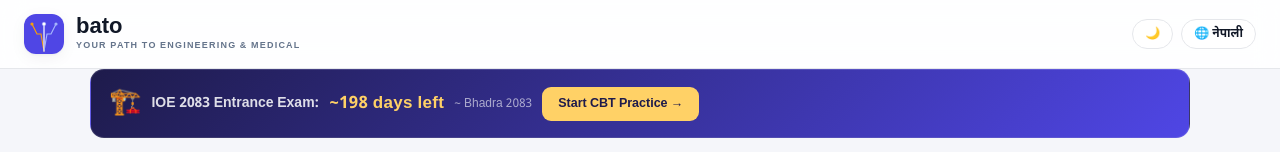
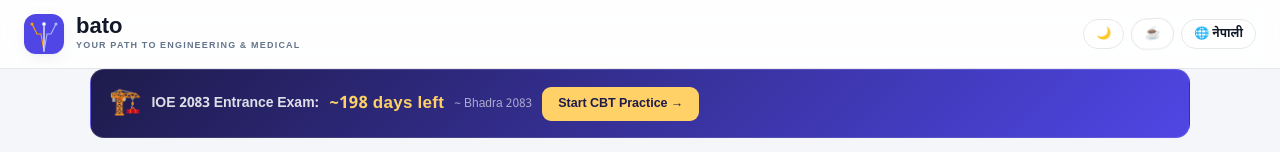
Before and after one commit to harmless-beep/bato, a Next.js app: page / in a window 1280 px wide. Shown: the top 152 px of the page. Built offline with nearby package versions, Linux system fonts and the light colour scheme.

Commit message:
support button in topbar (☕ wiggles), self-contained modal; removed bottom bar

```diff
--- a/app/components/ui.tsx
+++ b/app/components/ui.tsx
@@ -124,6 +124,53 @@ export function ThemeToggle() {
   )
 }
 
+// ── Support button + QR modal (self-contained) ─────────────────────────────
+export function SupportButton() {
+  const { lang } = useLang()
+  const isNe = lang === 'ne'
+  const [open, setOpen] = useState(false)
+  return (
+    <>
+      <button
+        className="lang-toggle support-btn"
+        onClick={() => setOpen(true)}
+        title={isNe ? 'साथ दिनुहोस्' : 'Support us'}
+        aria-label="Support us"
+      >
+        ☕
+      </button>
+      {open && (
+        <div className="support-modal" onClick={() => setOpen(false)}>
+          <div className="support-modal-card" onClick={e => e.stopPropagation()}>
+            <button className="support-close" onClick={() => setOpen(false)} aria-label="Close">✕</button>
+            <div className="support-hearts">
+              <span>☕</span><span>❤️</span><span>☕</span>
+            </div>
+            <div className="support-thanks">
+              {isNe ? 'धन्यवाद! 🙏' : 'Thank you! 🙏'}
+            </div>
+            <div className="support-thanks-sub">
+              {isNe
+                ? 'तपाईंको साथले बाटोलाई जीवित राख्छ।'
+                : 'Your support keeps बाटो alive.'}
+            </div>
+            <div className="support-qr-big">
+              {/* eslint-disable-next-line @next/next/no-img-element */}
+              <img src="/bato/qr-donate.png" alt="Donate QR" />
+            </div>
+            <div className="support-scan">
+              {isNe ? 'QR scan गरेर दान गर्नुहोस्' : 'Scan the QR to donate'}
+            </div>
+            <button className="btn btn-gold btn-sm" onClick={() => setOpen(false)}>
+              {isNe ? 'बन्द गर्नुहोस्' : 'Close'}
+            </button>
+          </div>
+        </div>
+      )}
+    </>
+  )
+}
+
 export function TopBar() {
   const { t } = useLang()
   return (
@@ -145,6 +192,7 @@ export function TopBar() {
       </Link>
       <div style={{ display: 'flex', alignItems: 'center', gap: 8 }}>
         <ThemeToggle />
+        <SupportButton />
         <LangToggle />
       </div>
     </nav>
--- a/app/globals.css
+++ b/app/globals.css
@@ -890,3 +890,16 @@ html[data-theme="dark"] .support-bar { border-color: rgba(255,255,255,0.1); }
 }
 .support-qr-big img { width: 100%; height: 100%; display: block; border-radius: 9px; object-fit: contain; }
 .support-scan { font-size: 12px; color: var(--muted); font-weight: 700; margin-bottom: 14px; }
+
+/* ─── Support button in topbar ─── */
+.support-btn {
+  animation: support-wiggle 2.6s ease-in-out infinite;
+}
+@keyframes support-wiggle {
+  0%, 100% { transform: rotate(0deg) scale(1) }
+  10% { transform: rotate(-10deg) scale(1.08) }
+  20% { transform: rotate(10deg) scale(1.08) }
+  30% { transform: rotate(-8deg) scale(1.06) }
+  40% { transform: rotate(6deg) scale(1.04) }
+  50% { transform: rotate(0deg) scale(1) }
+}
--- a/app/page.tsx
+++ b/app/page.tsx
@@ -96,7 +96,6 @@ export default function Home() {
 
   const [stats, setStats] = useState({ questions: 0, accuracy: 0, streak: 0, days: [] as string[] })
   const [mounted, setMounted] = useState(false)
-  const [showSupport, setShowSupport] = useState(false)
 
   useEffect(() => {
     setStats(getStats())
@@ -358,57 +357,6 @@ export default function Home() {
           </Reveal>
         </div>
 
-        {/* ── Support ──────────────────────────────────────────────────── */}
-        <Reveal delay={120}>
-          <button className="support-bar" onClick={() => setShowSupport(true)} style={{ width: '100%', cursor: 'pointer', fontFamily: 'inherit', textAlign: 'left', border: '1px solid rgba(255,255,255,0.12)' }}>
-            <div className="support-icon">☕</div>
-            <div className="support-body">
-              <div className="support-title">
-                {isNe ? 'हामीलाई साथ दिनुहोस्' : 'Support बाटो'}
-              </div>
-              <div className="support-sub">
-                {isNe
-                  ? 'निःशुल्क app — QR scan गरेर दान गर्नुहोस्।'
-                  : 'Free app — scan the QR to donate.'}
-              </div>
-            </div>
-            <div className="support-qr">
-              {/* eslint-disable-next-line @next/next/no-img-element */}
-              <img src="/bato/qr-donate.png" alt="Donate QR" />
-            </div>
-          </button>
-        </Reveal>
-
-        {/* ── Support modal ────────────────────────────────────────────── */}
-        {showSupport && (
-          <div className="support-modal" onClick={() => setShowSupport(false)}>
-            <div className="support-modal-card" onClick={e => e.stopPropagation()}>
-              <button className="support-close" onClick={() => setShowSupport(false)} aria-label="Close">✕</button>
-              <div className="support-hearts">
-                <span>☕</span><span>❤️</span><span>☕</span>
-              </div>
-              <div className="support-thanks">
-                {isNe ? 'धन्यवाद! 🙏' : 'Thank you! 🙏'}
-              </div>
-              <div className="support-thanks-sub">
-                {isNe
-                  ? 'तपाईंको साथले बाटोलाई जीवित राख्छ।'
-                  : 'Your support keeps बाटो alive.'}
-              </div>
-              <div className="support-qr-big">
-                {/* eslint-disable-next-line @next/next/no-img-element */}
-                <img src="/bato/qr-donate.png" alt="Donate QR" />
-              </div>
-              <div className="support-scan">
-                {isNe ? 'QR scan गरेर दान गर्नुहोस्' : 'Scan the QR to donate'}
-              </div>
-              <button className="btn btn-gold btn-sm" onClick={() => setShowSupport(false)}>
-                {isNe ? 'बन्द गर्नुहोस्' : 'Close'}
-              </button>
-            </div>
-          </div>
-        )}
-
       </div>
 
       {/* ── Footer ─────────────────────────────────────────────────────── */}
```
